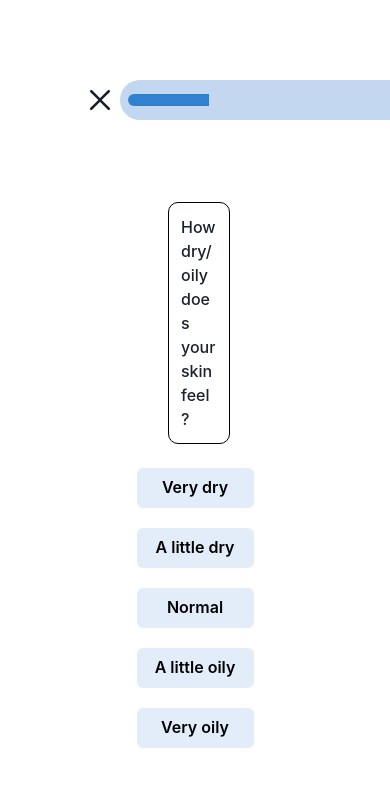
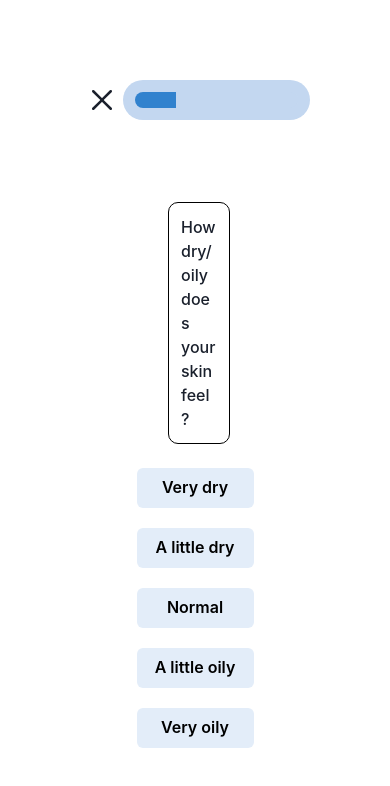
Before and after one commit to HeinHtutZaw19/simplify, a React (Vite) app in the folder frontend/: page /survey in a window 390 px wide. Shown: the top 786 px of the page. Built offline with nearby package versions, Linux system fonts and the light colour scheme.

Commit message:
Make survey page responsive

```diff
--- a/frontend/src/pages/SurveyPage.jsx
+++ b/frontend/src/pages/SurveyPage.jsx
@@ -2,8 +2,6 @@ import { Progress, Button, Flex, Heading, Box } from '@chakra-ui/react'
 import { useState } from 'react'
 import { useNavigate } from "react-router-dom"
 import { CloseIcon, ArrowBackIcon } from '@chakra-ui/icons';
-
-
 import Question from '../components/Question'
 
 const SurveyPage = () => {
@@ -49,8 +47,6 @@ const SurveyPage = () => {
         }
     };
 
-
-
     const navigate = useNavigate();
 
     const handleCloseClick = async () => {
@@ -62,19 +58,17 @@ const SurveyPage = () => {
         setCurrentStep(currentStep - 1);
     }
 
-
     const progressStatus = ((currentStep + 1) / questions.length) * 100;
 
-
     return (
-        <Box w ='100%' p={20}>
+        <Box w='100%' p={20}>
             <Box display='flex' flexDirection='row' justifyContent='space-between' alignContent='center'>
                 {currentStep == 0 ?
-                <Button bgColor='transparent' onClick={handleCloseClick}><CloseIcon boxSize={5}/></Button>
-                : <Button bgColor='transparent' onClick={handleBackClick}><ArrowBackIcon boxSize={7}/></Button>}
+                    <Button bgColor='transparent' onClick={handleCloseClick}><CloseIcon boxSize={5} /></Button>
+                    : <Button bgColor='transparent' onClick={handleBackClick}><ArrowBackIcon boxSize={5} /></Button>}
 
-                <Box p={2} py={2} alignContent='center' borderRadius="30px" bgColor='#C3D7F0'>
-                <Progress w='83vw' value={progressStatus} rounded={30} alignSelf='center' bgColor='#C3D7F0'/>
+                <Box w="84vw" alignContent='center' borderRadius="30px" bgColor='#C3D7F0'>
+                    <Progress value={progressStatus} size="lg" m={3} rounded={30} alignSelf='center' bgColor='#C3D7F0' />
                 </Box>
             </Box>
             <Flex flex="1" direction="column" alignItems="center" pt={50}>
```
Lines whose indentation alone changed are shown as unchanged.
